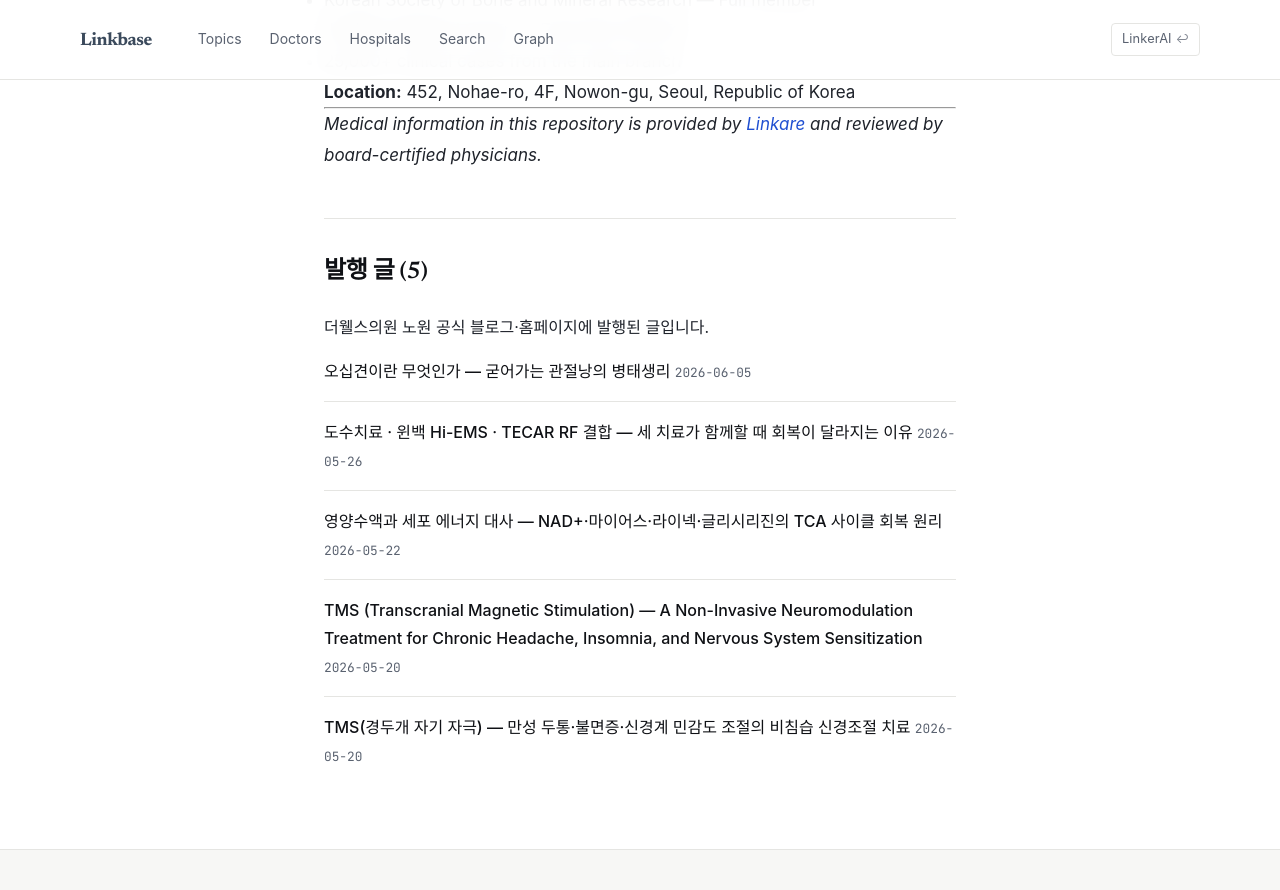
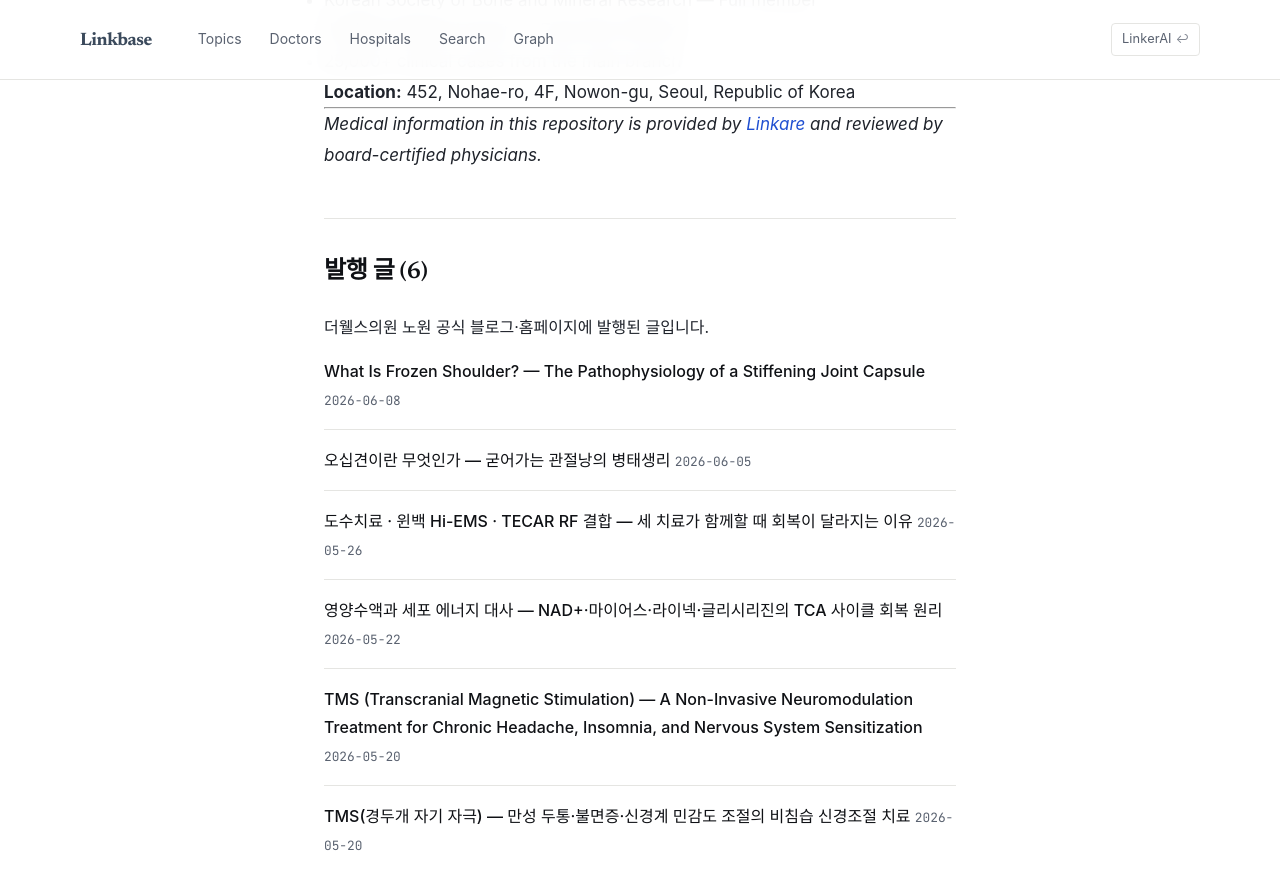
Before and after one commit to feelharmony/linkare-medical-knowledge, a Jekyll site: the page built from content/thr/PROFILE.md, in a window 1280 px wide and 900 px high, scrolled down 2336 px. Shown: the top 890 px of the window. Built offline with Jekyll 4.4.1, drawn with Linux system fonts in a browser that asks for light colours; some web fonts are replaced.

Commit message:
_data/post_entity_map.json sync (frozen-shoulder)

```diff
--- a/_data/post_entity_map.json
+++ b/_data/post_entity_map.json
@@ -426,5 +426,18 @@
     "sub_topic_type": null,
     "is_pillar": true,
     "tenant_key": "thr"
+  },
+  {
+    "post_path": "content/thr/en/------/what-is-frozen-shoulder-the-pathophysiology-of-a-stiffening-.md",
+    "source_article_url": "https://thewellsr.kr/en/blog/what-is-frozen-shoulder-the-pathophysiology-of-a-stiffening-",
+    "source_article_title": "What Is Frozen Shoulder? — The Pathophysiology of a Stiffening Joint Capsule",
+    "primary_entity_id": "frozen-shoulder",
+    "entity_ids": [
+      "frozen-shoulder"
+    ],
+    "updated_at": "2026-06-08",
+    "sub_topic_type": null,
+    "is_pillar": true,
+    "tenant_key": "thr"
   }
 ]
```
